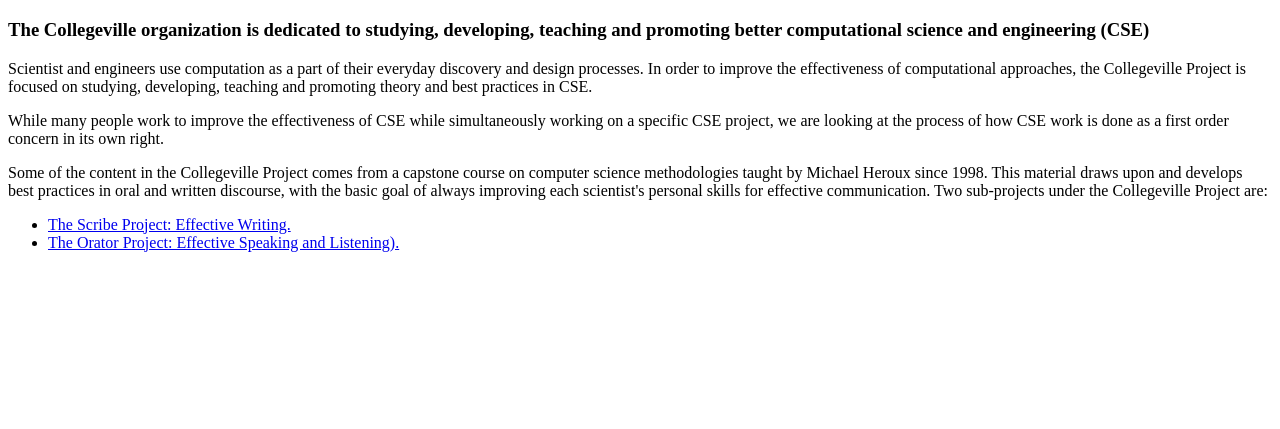
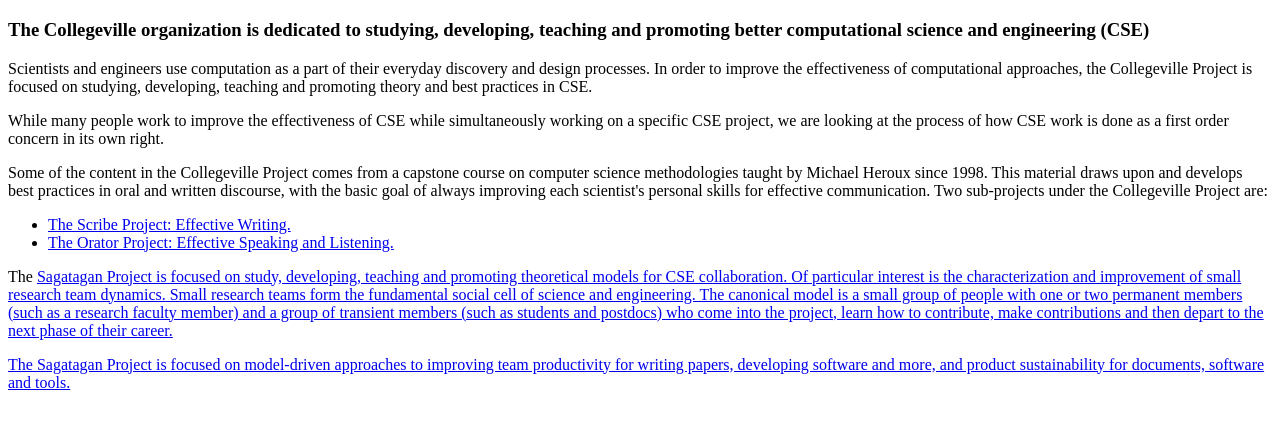
Before and after one commit to Collegeville/Collegeville.github.io, a plain HTML site: page index.html in a window 1280 px wide. Shown: the part 61-490 px from the top of the page. Drawn offline with Linux system fonts and the light colour scheme.

Commit message:
Add discussion of Sagatagan Project

```diff
--- a/index.html
+++ b/index.html
@@ -4,7 +4,7 @@
 <h1>Collegeville: The Art & Science of Computational Science</h1>
 <h3>The Collegeville organization is dedicated to studying, developing, teaching and promoting better computational science and engineering (CSE)</h3>
 <p>
-Scientist and engineers use computation as a part of their everyday discovery and design processes.  In order to improve the effectiveness of computational approaches, the Collegeville Project is focused on studying, developing, teaching and promoting theory and best practices in CSE.
+Scientists and engineers use computation as a part of their everyday discovery and design processes.  In order to improve the effectiveness of computational approaches, the Collegeville Project is focused on studying, developing, teaching and promoting theory and best practices in CSE.
 </p>
 
 <p>
@@ -14,7 +14,13 @@ While many people work to improve the effectiveness of CSE while simultaneously
 <p>Some of the content in the Collegeville Project comes from a capstone course on computer science methodologies taught by Michael Heroux since 1998.  This material draws upon and develops best practices in oral and written discourse, with the basic goal of always improving each scientist's personal skills for effective communication.  Two sub-projects under the Collegeville Project are:</p>
 <ul>
 <li> <a href="https://Collegeville.github.io/Scribe"> The Scribe Project: Effective Writing.</a>
-<li> <a href="https://Collegeville.github.io/Orator"> The Orator Project: Effective Speaking and Listening).</a>
+<li> <a href="https://Collegeville.github.io/Orator"> The Orator Project: Effective Speaking and Listening.</a>
 </ul>
+<p>
+The <a href="https://Collegeville.github.io/Sagatagan"> Sagatagan Project is focused on study, developing, teaching and promoting theoretical models for CSE collaboration.  Of particular interest is the characterization and improvement of <it>small research team dynamics.</it> Small research teams form the fundamental social cell of science and engineering.  The canonical model is a small group of people with one or two permanent members (such as a research faculty member) and a group of transient members (such as students and postdocs) who come into the project, learn how to contribute, make contributions and then depart to the next phase of their career.
+</p>
+<p>
+The Sagatagan Project is focused on model-driven approaches to improving team productivity for writing papers, developing software and more, and product sustainability for documents, software and tools.
+</p>
 </body>
 </html>
```
